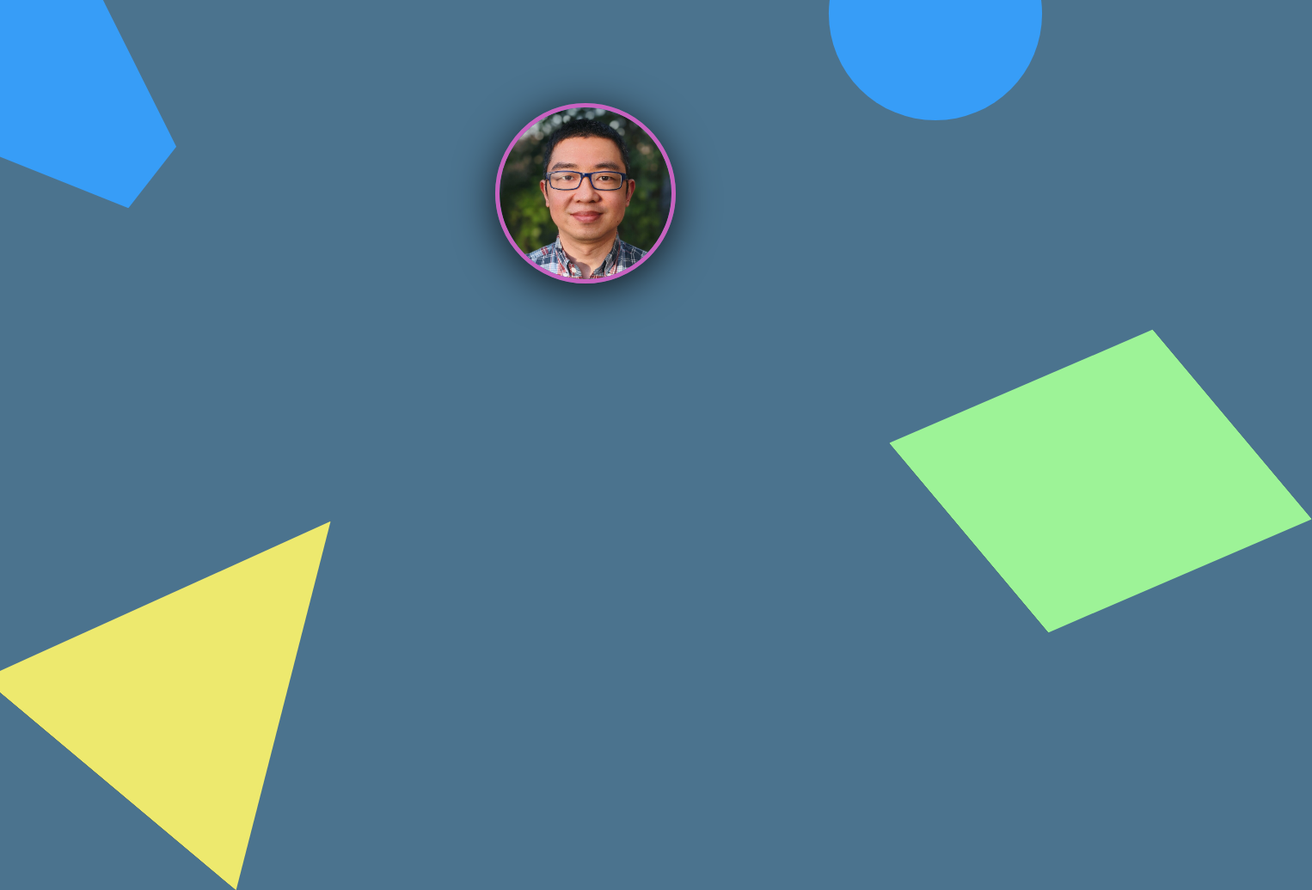
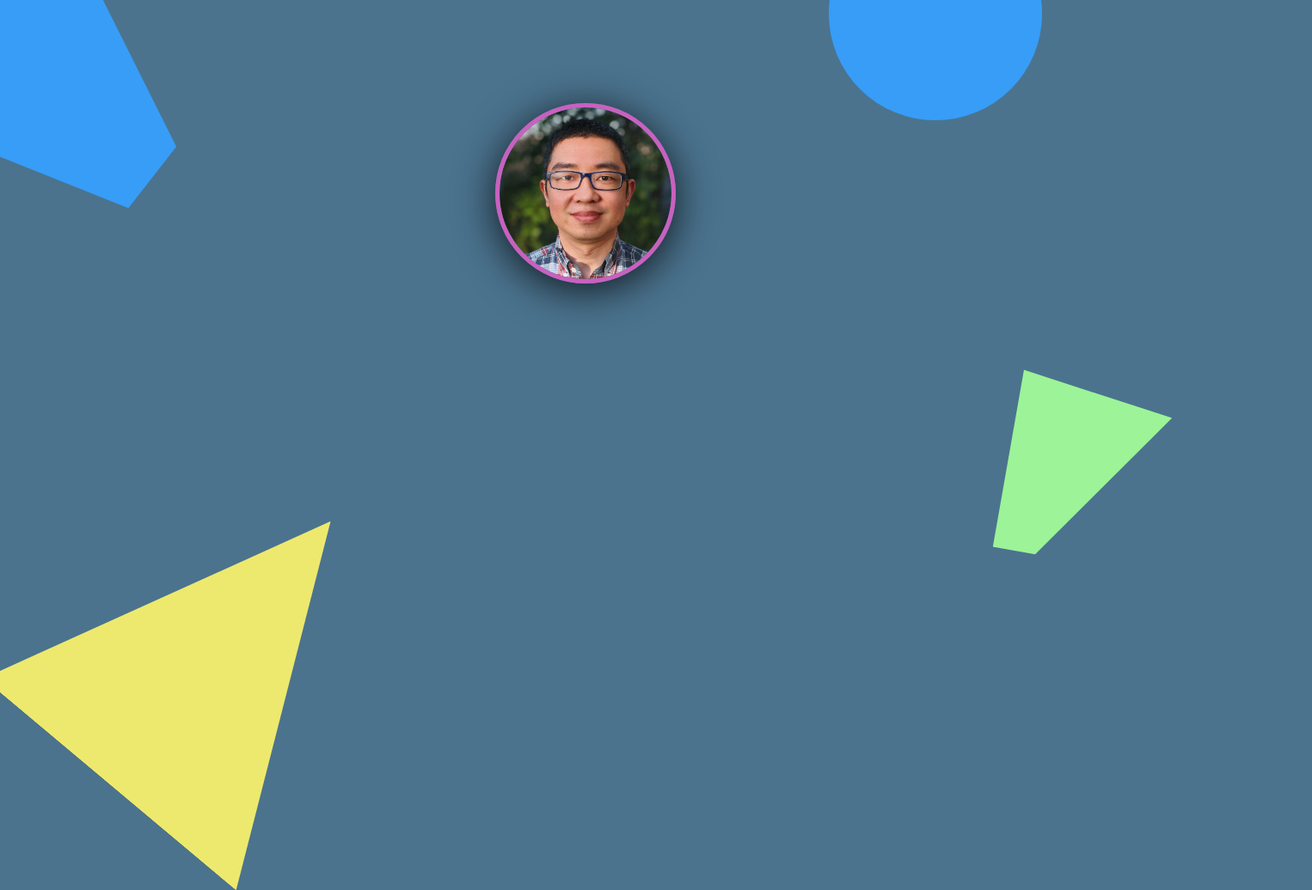
Before and after one commit to Shih-Yu/MyWebsite, a website: page index.html in a window 1280 px wide. Shown: the whole page at 86% size, 1526 px wide, since content can reach past the window. Drawn offline with nearby package versions, Linux system fonts and the light colour scheme; files that its build step writes are made by us from their sources.

Commit message:
work on reshaping square

```diff
--- a/sass/components/_shapes.scss
+++ b/sass/components/_shapes.scss
@@ -11,6 +11,7 @@
 
   &:hover {
     background-color: $color-blue;
+    cursor: pointer;
   }
 
  }
@@ -27,6 +28,7 @@
   box-shadow: 0 .5rem 3rem rgba($color-font, .8);
   &:hover {
     background-color: $color-green;
+    cursor: pointer;
   }
  }
 
@@ -44,21 +46,23 @@
 
     &:hover {
       background-color:  $color-blue;
+      cursor: pointer;
     }
   }
 
   .square {
     position: absolute;
     background-color: $color-green;
-    clip-path: polygon(25% 0%, 100% 0%, 75% 100%, 0% 100%);
+    clip-path: polygon(20% 30%, 60% 0, 65% 70%, 55% 80%);
     height: 40%;
     width: 30%;
     bottom: 10%;
-    right: -15%;
+    right: -10%;
     transform: rotate(50deg);
     box-shadow: 0 .5rem 3rem rgba($color-font, .8);
 
     &:hover {
       background-color: $color-yellow;
+      cursor: pointer;
     }
   }
```
